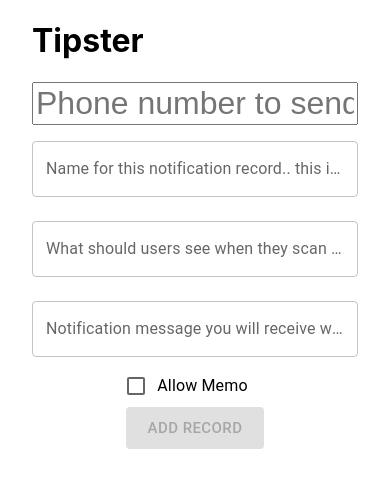
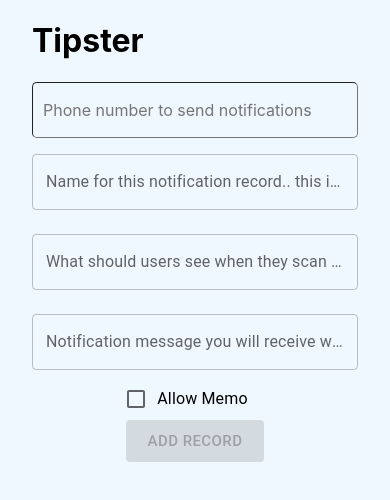
Before and after one commit to motherbrainn/noti-fly, a Next.js app in the folder client/: page / in a window 390 px wide. Shown: the top 500 px of the page. Built offline with nearby package versions, Linux system fonts and the light colour scheme; no server answers.

Commit message:
fix phone number alignment, fix phone number validation

```diff
--- a/client/components/Form.tsx
+++ b/client/components/Form.tsx
@@ -53,12 +53,15 @@ const Form = ({ setKey, setPrompt }: FormPropsType) => {
     if (
       notificationNameInput.length > 0 &&
       qrCodePromptInput.length > 0 &&
-      qrCodeNotificationInput.length > 0
+      qrCodeNotificationInput.length > 0 &&
+      phoneNumberInput &&
+      phoneNumberInput.length > 0
     ) {
       setAllowSubmit(true);
     } else setAllowSubmit(false);
   }, [
     notificationNameInput.length,
+    phoneNumberInput,
     qrCodeNotificationInput,
     qrCodePromptInput,
   ]);
@@ -193,6 +196,7 @@ const Form = ({ setKey, setPrompt }: FormPropsType) => {
         onChange={phoneNumberChangeHandler}
         country="US"
         className="phone-input"
+        style={{ borderRadius: "5px", borderWidth: "thin", height: "3.5rem" }}
       />
       <Collapse in={validations.invalidPhoneNumber}>
         {invalidPhoneNumber}
--- a/client/styles/globals.css
+++ b/client/styles/globals.css
@@ -1,9 +1,14 @@
 html,
-body {
+body,
+input {
   padding: 0;
   margin: 0;
   font-family: -apple-system, BlinkMacSystemFont, Segoe UI, Roboto, Oxygen,
     Ubuntu, Cantarell, Fira Sans, Droid Sans, Helvetica Neue, sans-serif;
+  background-color: aliceblue;
+}
+input {
+  text-indent: 10px;
 }
 
 a {
@@ -16,7 +21,7 @@ a {
 }
 
 .phone-input {
-  font-size: 200%;
+  font-size: 1rem;
   width: 100%;
 }
 
```
